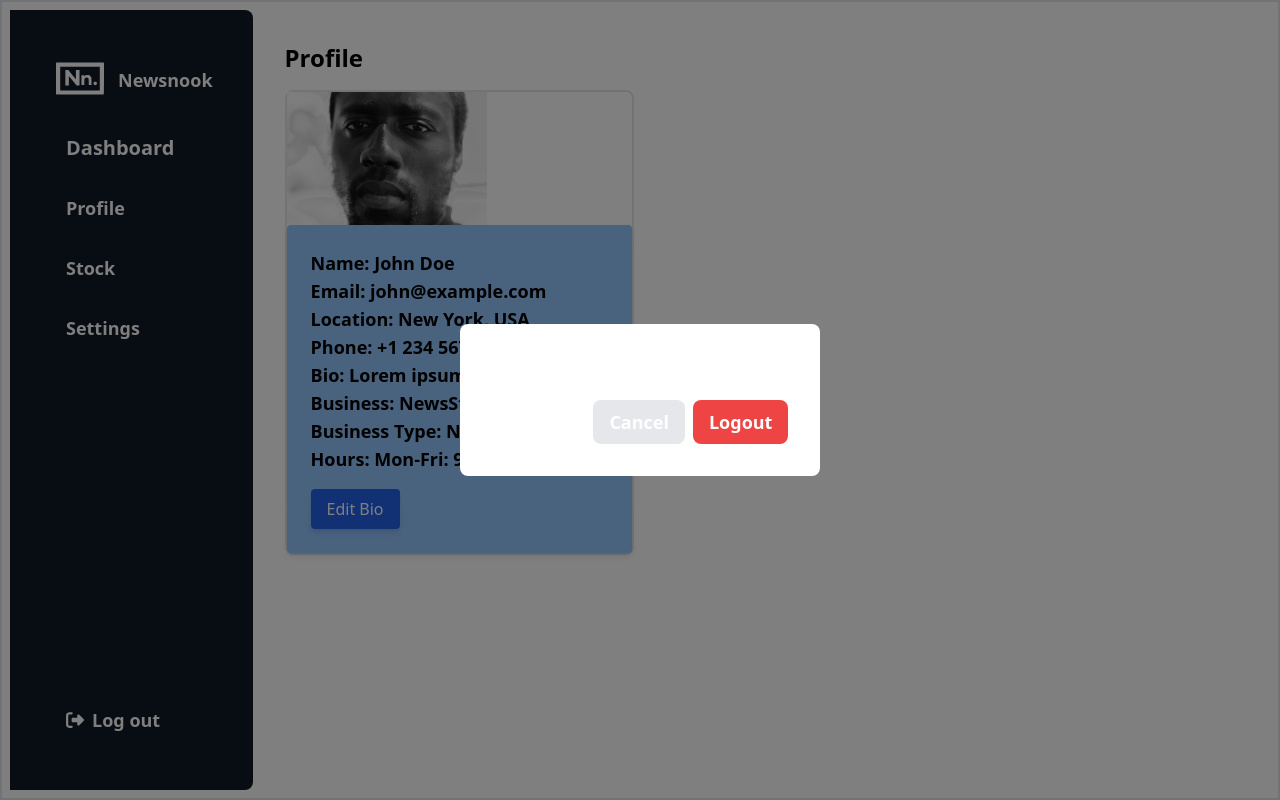
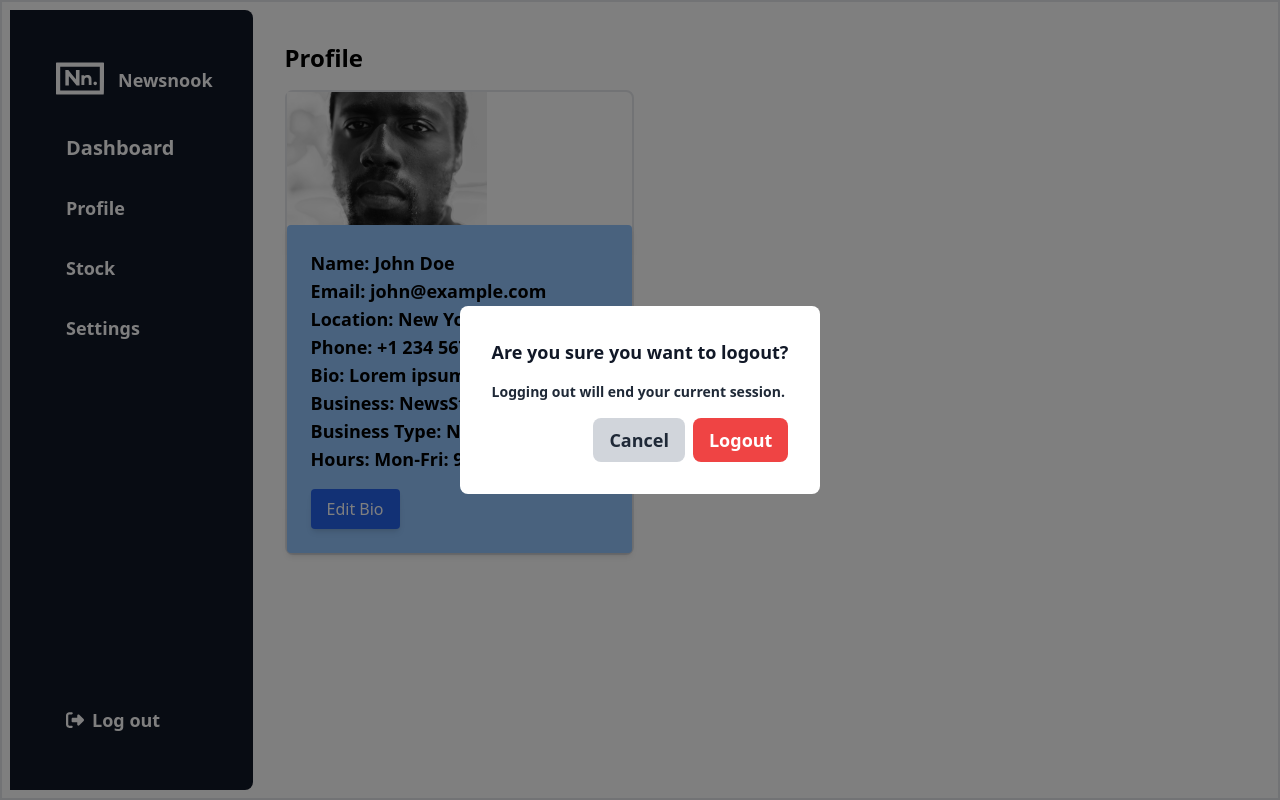
Before and after one commit to ZwingliCaleb/newsnook, a Next.js app: page /profile in a window 1280 px wide. Both pictures are taken after a click on the button "Log out". Built offline with nearby package versions, Linux system fonts and the light colour scheme.

Commit message:
new changes

```diff
--- a/components/LogoutConfirmationModal.tsx
+++ b/components/LogoutConfirmationModal.tsx
@@ -1,4 +1,4 @@
-import React from 'react'
+import React from 'react';
 
 interface LogoutConfirmationModalProps {
   isOpen: boolean;
@@ -12,15 +12,17 @@ const LogoutConfirmationModal: React.FC<LogoutConfirmationModalProps> = ({ isOpe
   return (
     <div className="fixed inset-0 flex items-center justify-center bg-black bg-opacity-50">
       <div className="bg-white p-8 rounded-lg">
-                <h2 className="text-lg font-semibold mb-4">Are you sure you want to logout?</h2>
+        <h2 className="text-lg text-gray-900 font-semibold mb-4">Are you sure you want to logout?</h2>
+        {/* Ensure visibility of the paragraph element */}
+        <p className="text-gray-800 text-sm mb-4">Logging out will end your current session.</p>
         <div className="flex justify-end">
-                    <button className="mr-2 px-4 py-2 bg-gray-200 rounded-lg" onClick={onClose}>Cancel</button>
-                    <button className="px-4 py-2 bg-red-500 text-white rounded-lg" onClick={onLogout}>Logout</button>
+          {/* Adjust button color for better visibility */}
+          <button className="mr-2 px-4 py-2 bg-gray-300 rounded-lg text-gray-800 hover:bg-gray-400" onClick={onClose}>Cancel</button>
+          <button className="px-4 py-2 bg-red-500 text-white rounded-lg hover:bg-red-600" onClick={onLogout}>Logout</button>
         </div>
       </div>
     </div>
-    )
-}
+  );
+};
 
-
-export default LogoutConfirmationModal
+export default LogoutConfirmationModal;
--- a/components/Sidebar.tsx
+++ b/components/Sidebar.tsx
@@ -5,12 +5,17 @@ import Image from 'next/image';
 import { FontAwesomeIcon } from '@fortawesome/react-fontawesome';
 import { faSignOutAlt } from '@fortawesome/free-solid-svg-icons';
 import LogoutConfirmationModal from './LogoutConfirmationModal';
+import { useRouter } from 'next/router';
 
 const Sidebar = () => {
   const [isLogoutModalOpen, setIsLogoutModalOpen] = useState(false);
+  const router = useRouter();
+
   const handleLogout = () => {
     console.log("Logout");
     setIsLogoutModalOpen(false);
+
+    router.push('/');
   };
 
   return (
--- /dev/null
+++ b/pages/settings.tsx
@@ -0,0 +1,12 @@
+import React from 'react'
+
+const settings = () => {
+  return (
+    <div>
+      <h1 className="text-2xl"> Relax. We are working on this, coming to you soon</h1>
+      <p className="italic">ERROR: 400 <span className="font-semibold">page not found</span></p>
+    </div>
+  )
+}
+
+export default settings
```
Lines whose indentation alone changed are shown as unchanged.
